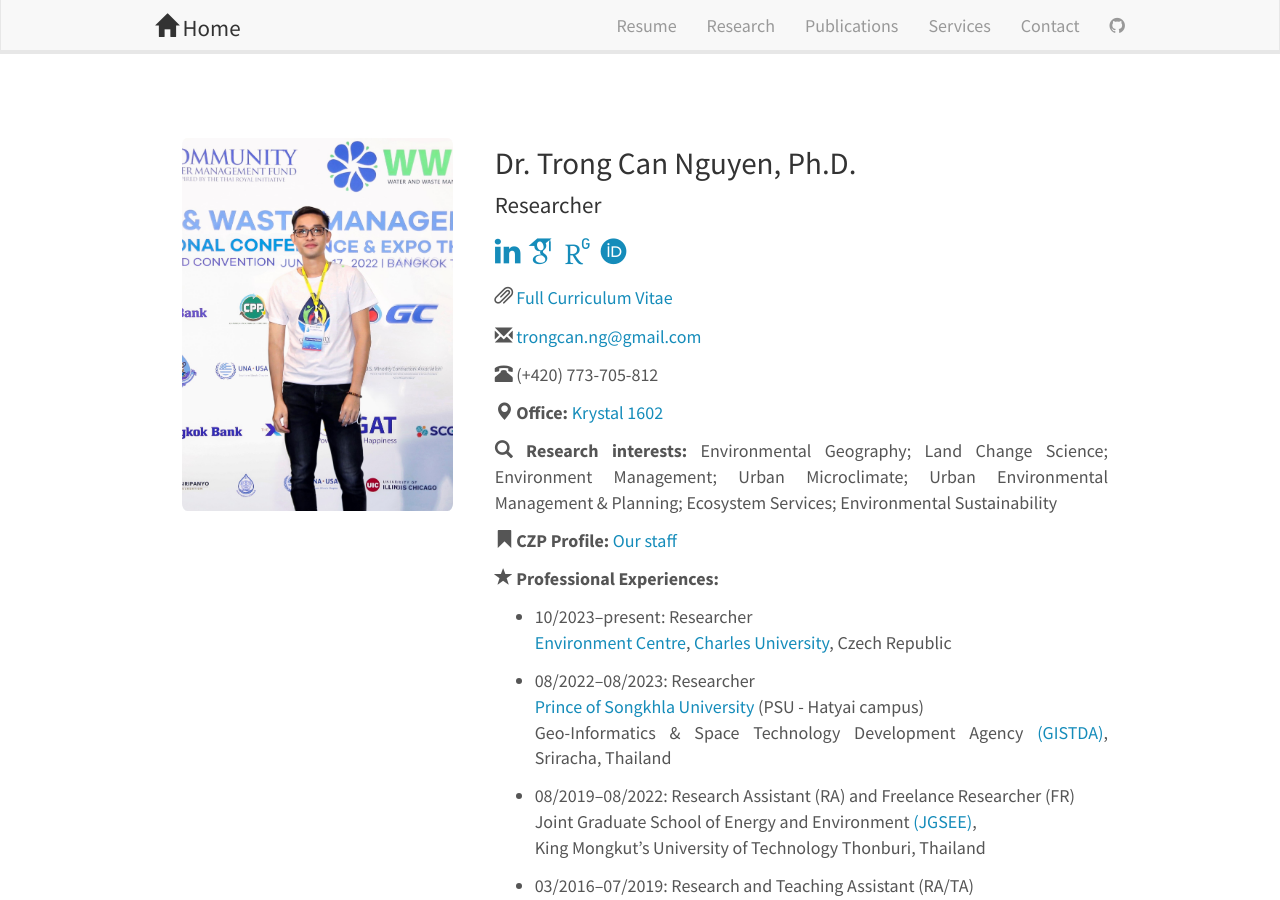
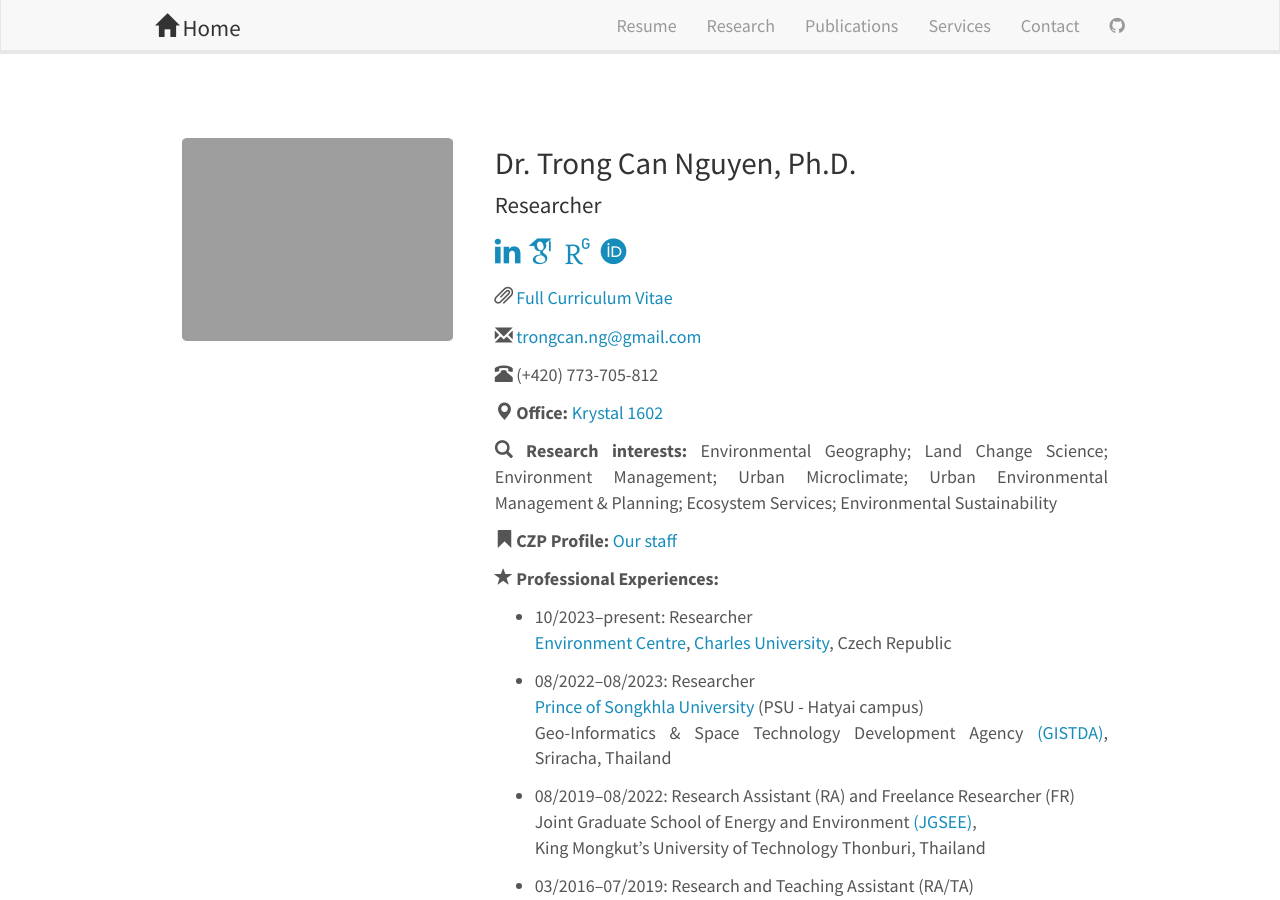
Before and after one commit to canng/cann, a Jekyll site: the page built from _pages/cv.md, in a window 1280 px wide and 900 px high. Built offline with Jekyll 4.4.1, drawn with Linux system fonts in a browser that asks for light colours; nearby versions of some CDN libraries; some web fonts are replaced.

Commit message:
update pic

```diff
--- a/_pages/cv.md
+++ b/_pages/cv.md
@@ -16,7 +16,7 @@ permalink: /cv/
 <div class="container-fluid">
 <div class="row">
 <div class="col-sm-4">
-<img src="{{ site.url }}{{ site.baseurl }}/images/teampic/cannguyen.jpg" class="img-responsive" width="100%" alt="Cann"/>
+<img src="{{ site.url }}{{ site.baseurl }}/images/teampic/cannguyen_czp.jpg" class="img-responsive" width="100%" alt="Cann"/>
 </div>
 <div class="col-sm-8" >
 
```
Also changed, not shown: 1 other file.
